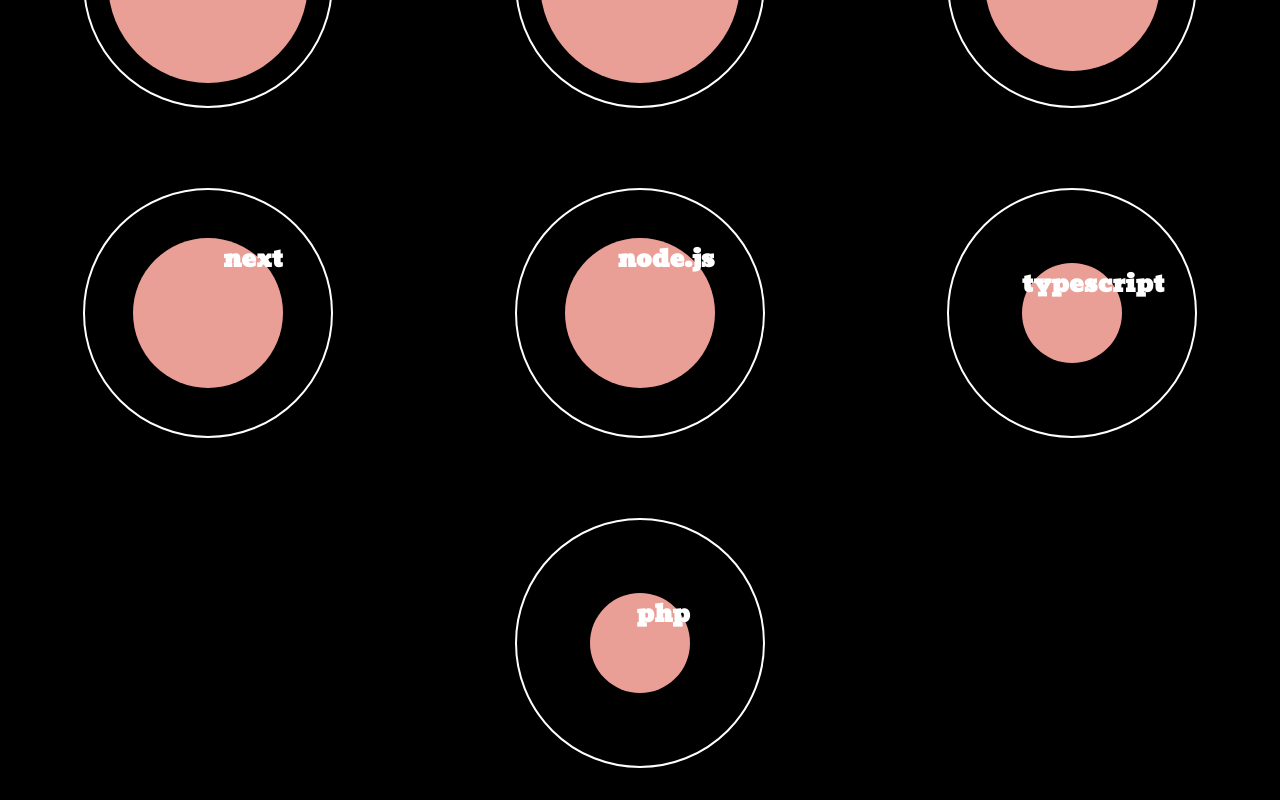
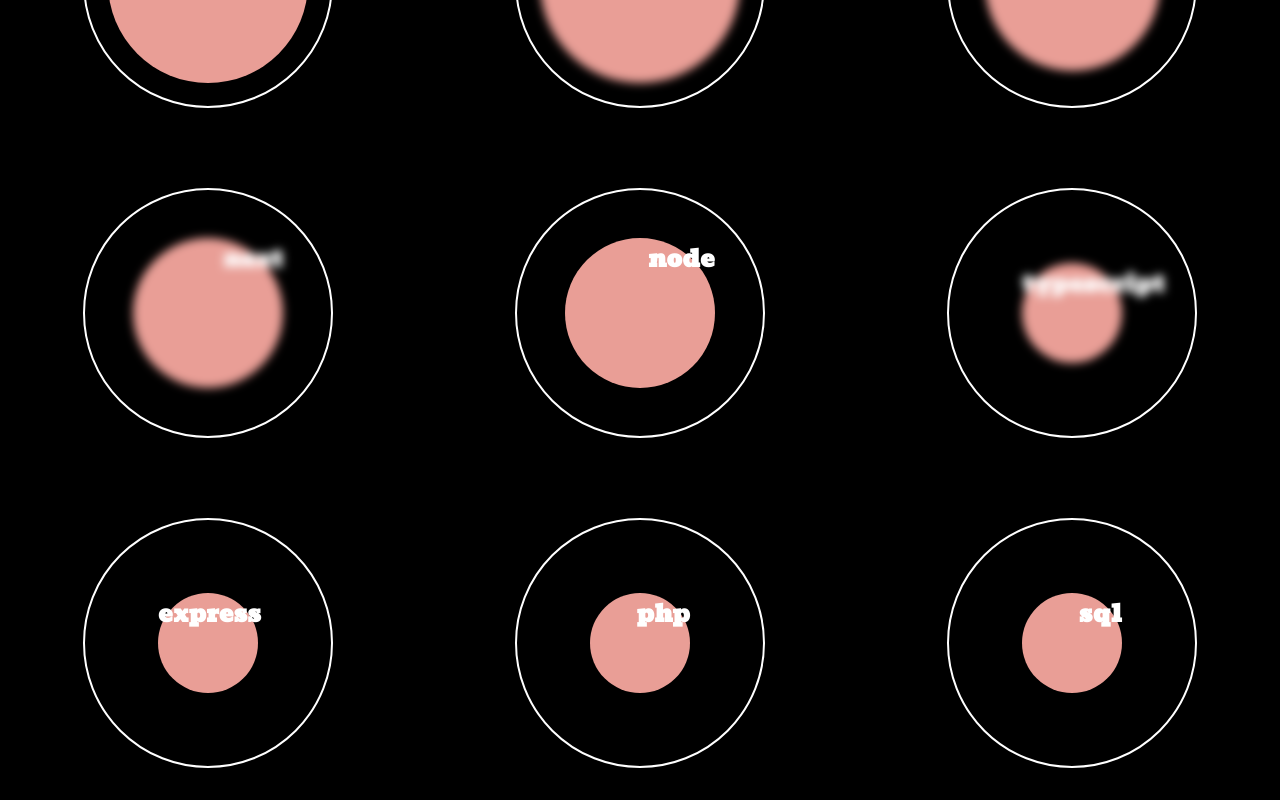
Before and after one commit to anna-olivia/pret-a-porter, a Next.js app: page /projects in a window 1280 px wide. Shown: the part 556-1356 px from the top of the page. Built offline with nearby package versions, Linux system fonts and the light colour scheme.

Commit message:
Update page.js

```diff
--- a/app/projects/page.js
+++ b/app/projects/page.js
@@ -6,16 +6,18 @@ import { IoArrowBack, IoInformationCircleOutline, IoClose } from "react-icons/io
 
 const Projects = ()=> {
 const links = [
-{href:  "https://github.com/anna-olivia/prototyping-figma", skill: "200px", text: "figma" },
-    {href:  "https://github.com/anna-olivia/Spickzettel_gruppeTZ", skill: "200px", text: "html5" },
-    {href:  "https://github.com/anna-olivia/restore2020_wp", skill: "200px", text: "css3" },
-    {href:  "https://github.com/anna-olivia/booti", skill: "200px", text: "bootstrap" },
-    {href:  "https://github.com/anna-olivia/e-my-ud-vite1", skill: "200px", text: "js" },
-    {href:  "https://github.com/anna-olivia/invest-r-action", skill: "175px", text: "react" },
-    {href:  "https://github.com/anna-olivia/basic-router", skill: "150px", text: "next" },
-    {href:  "https://github.com/anna-olivia/back-ground", skill: "150px", text: "node.js" },
-    {href:  "https://github.com/anna-olivia/play-type/tree/master", skill: "100px", text: "typescript" },
-    {href:  "https://github.com/anna-olivia/restore2020_abschluss", skill: "100px", text: "php" },
+{href:  "https://github.com/anna-olivia/prototyping-figma", skill: "200px", text: "figma", blur: "5px" },
+    {href:  "https://github.com/anna-olivia/Spickzettel_gruppeTZ", skill: "200px", text: "html5", blur: "0px" },
+    {href:  "https://github.com/anna-olivia/restore2020_wp", skill: "200px", text: "css3", blur: "0px" },
+    {href:  "https://github.com/anna-olivia/booti", skill: "200px", text: "bootstrap", blur: "0px" },
+    {href:  "https://github.com/anna-olivia/e-my-ud-vite1", skill: "200px", text: "js", blur: "5px" },
+    {href:  "https://github.com/anna-olivia/invest-r-action", skill: "175px", text: "react", blur: "5px" },
+    {href:  "https://github.com/anna-olivia/basic-router", skill: "150px", text: "next", blur: "5px" },
+    {href:  "https://github.com/anna-olivia/back-ground", skill: "150px", text: "node", blur: "0px" },
+    {href:  "https://github.com/anna-olivia/play-type/tree/master", skill: "100px", text: "typescript", blur: "5px" },
+{href:  "https://github.com/anna-olivia/back-ground", skill: "100px", text: "express", blur: "0px" },
+    {href:  "https://github.com/anna-olivia/restore2020_abschluss", skill: "100px", text: "php", blur: "0px" },
+{href:  "https://github.com/anna-olivia/restore2020_abschluss", skill: "100px", text: "sql", blur: "0px"  },
 
 ]
 const [isInfoOpen, setIsInfoOpen] = useState(false);
@@ -49,7 +51,7 @@ const toggleInfo = () => {
         >
             <div className={styles.project}>
 
-            <div className={styles.skills} style={{width: `${link.skill}`, height: `${link.skill}`}}>
+            <div className={styles.skills} style={{width: `${link.skill}`, height: `${link.skill}`, filter: `blur(${link.blur})`}}>
 
                 <h2>
                 {link.text}
```
